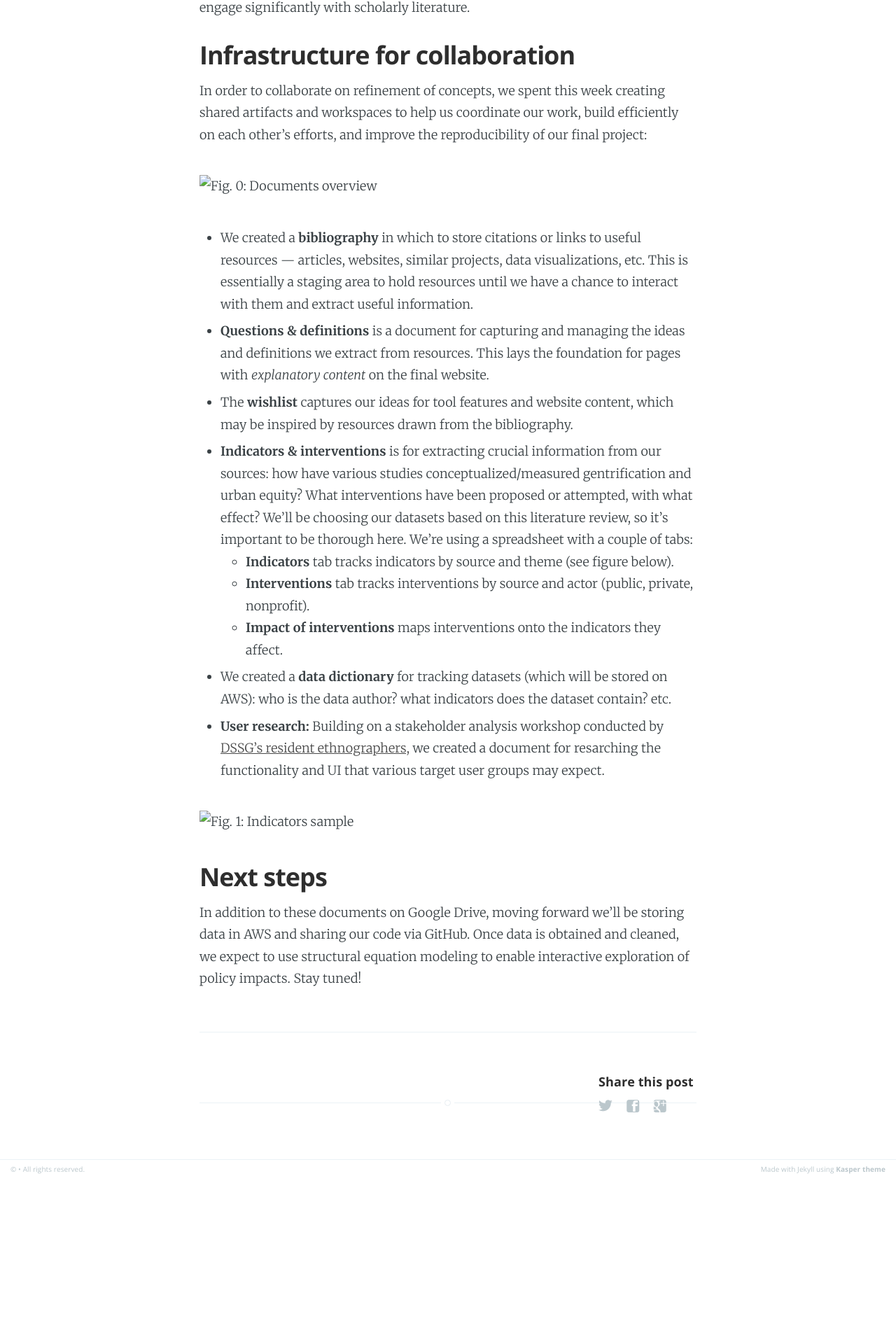
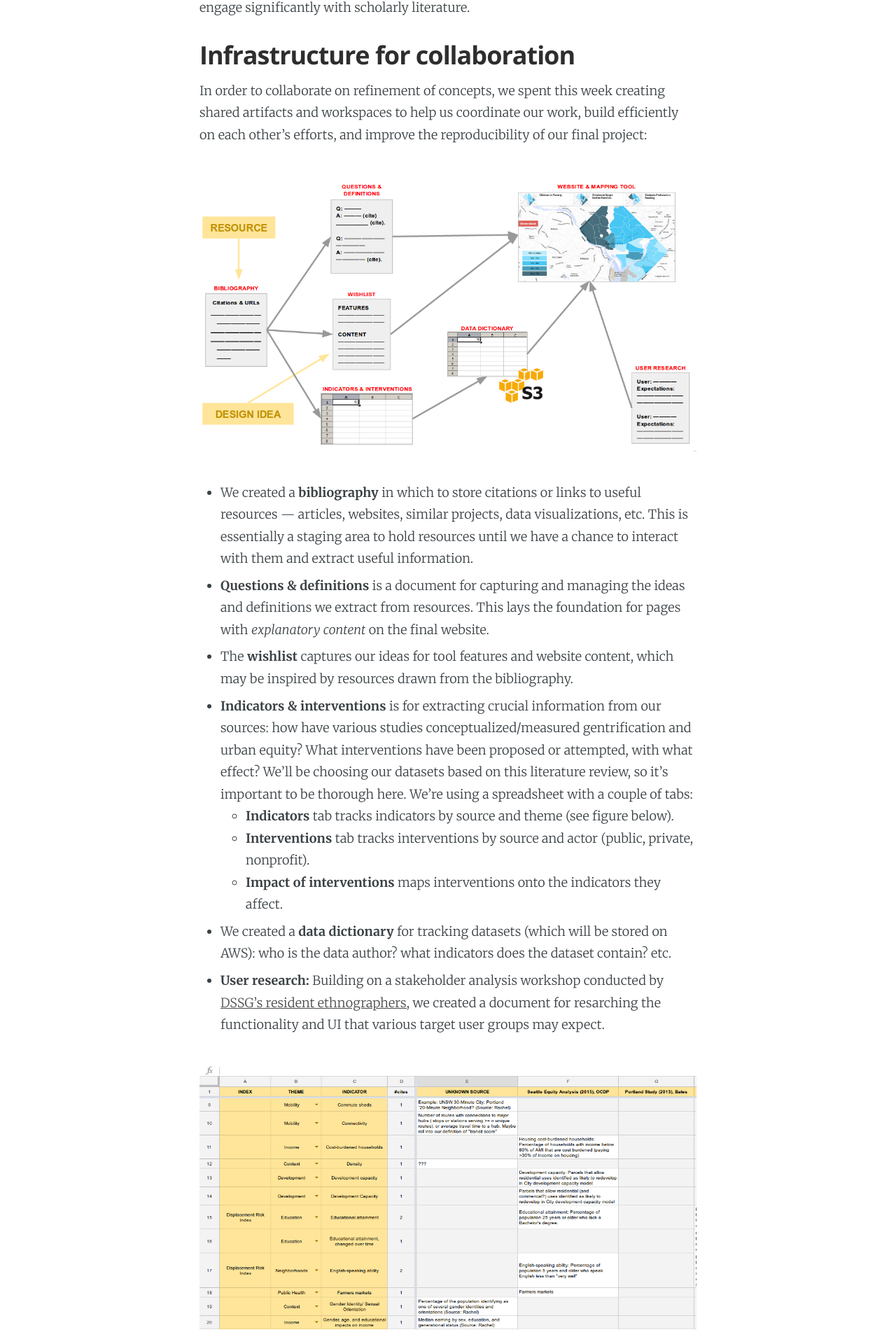
Before and after one commit to uwescience/DSSG2017, a Jekyll site: the page built from _posts/2017-06-22-team-equity-w2.md, in a window 1280 px wide. Shown: the part 1508-3428 px from the top of the page at 70% size. Built offline with Jekyll 4.4.1, drawn with Linux system fonts in a browser that asks for light colours; before the commit the page ends 3192 px from its top, so only the background shows below that.

Commit message:
Fixing links to images.
Images are included by {{ site.url }}/assets/images/...

```diff
--- a/_posts/2017-06-22-team-equity-w2.md
+++ b/_posts/2017-06-22-team-equity-w2.md
@@ -29,7 +29,7 @@ Our challenge is much different. Before we start working with data, we have to d
 
 In order to collaborate on refinement of concepts, we spent this week creating shared artifacts and workspaces to help us coordinate our work, build efficiently on each other’s efforts, and improve the reproducibility of our final project:
 
-![Fig. 0: Documents overview](../assets/images/equity-w2-f0.png)
+![Fig. 0: Documents overview]({{ site.url }}/assets/images/equity-w2-f0.png)
 
 - We created a **bibliography** in which to store citations or links to useful resources --- articles, websites, similar projects, data visualizations, etc. This is essentially a staging area to hold resources until we have a chance to interact with them and extract useful information.
 - **Questions & definitions** is a document for capturing and managing the ideas and definitions we extract from resources. This lays the foundation for pages with *explanatory content* on the final website.
@@ -41,7 +41,7 @@ In order to collaborate on refinement of concepts, we spent this week creating s
 - We created a **data dictionary** for tracking datasets (which will be stored on AWS): who is the data author? what indicators does the dataset contain? etc.
 - **User research:** Building on a stakeholder analysis workshop conducted by [DSSG’s resident ethnographers,](http://escience.washington.edu/research-project/ethnography-of-data-science-collaborations/) we created a document for resarching the functionality and UI that various target user groups may expect.
 
-![Fig. 1: Indicators sample](../assets/images/equity-w2-f1.png)
+![Fig. 1: Indicators sample]({{ site.url }}/assets/images/equity-w2-f1.png)
 
 ## Next steps
 
```
